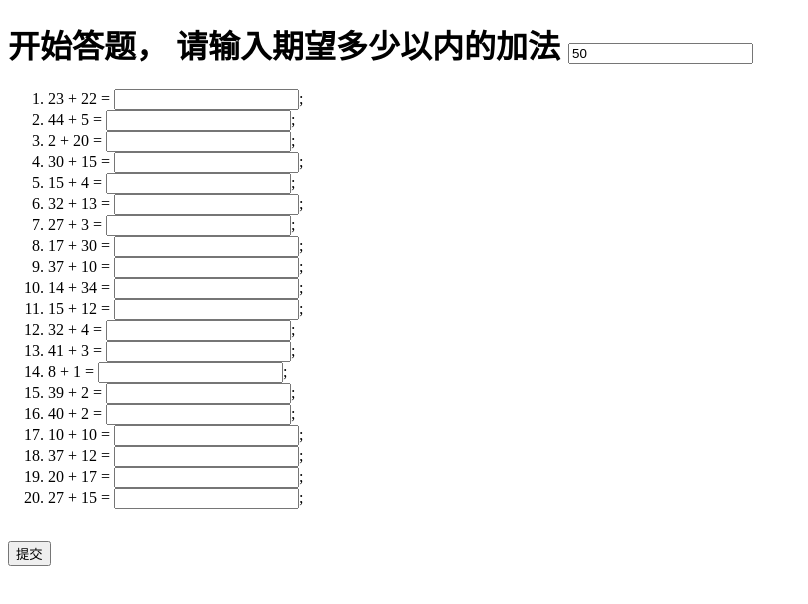
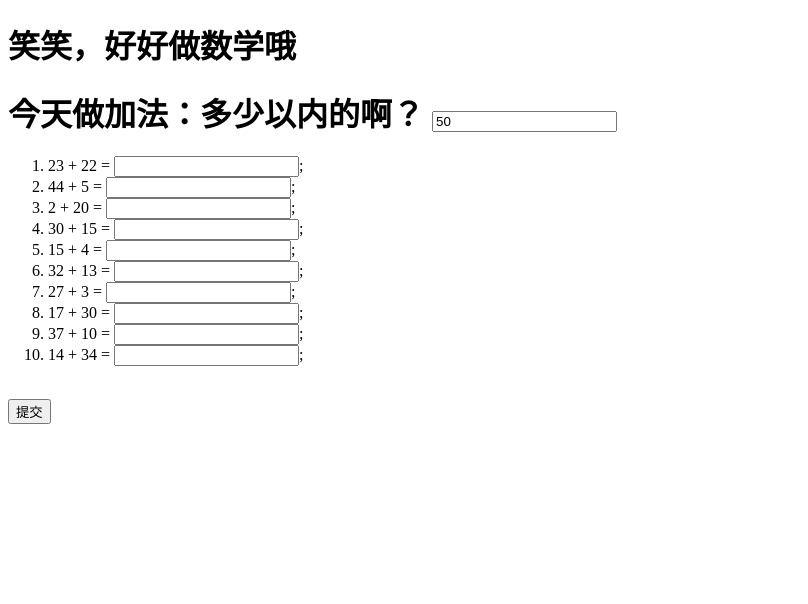
Before and after one commit to terencehe/jstest, a plain HTML site: page xiaoxiao_math/sum.html in a window 1280 px wide. Shown: the whole page, without its empty margins (0-808 px from the left). Drawn offline with nearby package versions, Linux system fonts and the light colour scheme.

Commit message:
修改加法

```diff
--- a/xiaoxiao_math/sum.html
+++ b/xiaoxiao_math/sum.html
@@ -11,11 +11,12 @@
   <!--<h1>site : {{site}}</h1>
   <h1>url : {{url}}</h1>
   <!-->
-  <h1>开始答题， {{alexa}}    <input type="text" v-model="inputNumber" @change="initQuestion"></h1>
+  <h1>笑笑，好好做数学哦 </h1>
+  <h1>{{alexa}}    <input type="text" v-model="inputNumber" @change="initQuestion"></h1>
 
 
   <ol>
-    <li v-for="index in 20" >
+    <li v-for="index in 10" >
       {{ data1[index-1] }} + {{ data2[index-1] }}  =  <input type="text" v-model="data3[index-1]" />; {{ data4[index-1] }}
     </li>
   </ol>
@@ -24,7 +25,7 @@
 </div>
 <script type="text/javascript">
   // 我们的数据对象
-  var data = { site: "菜鸟教程", url: "www.runoob.com", alexa: "请输入期望多少以内的加法", inputNumber:50, data1: [], data2: [], data3: [], data4: []}
+  var data = { site: "菜鸟教程", url: "www.runoob.com", alexa: " 今天做加法：多少以内的啊？", inputNumber:50, data1: [], data2: [], data3: [], data4: []}
   var vm = new Vue({
     el: '#vue_det',
 
@@ -38,7 +39,8 @@
         this.data1=[];
         this.data2=[];
         this.data3=[];
-        for(var i=0; i<20; i++){
+		this.data4=[];
+        for(var i=0; i<10; i++){
           this.data1.push(Math.floor(Math.random()* (this.inputNumber-1) + 1));
           this.data2.push(Math.floor(Math.random()* (this.inputNumber-this.data1[i]) + 1));
         }
@@ -46,10 +48,10 @@
       sumbitAnswer(){
         this.data4=[];
         var totalScore=0;
-        for(var i=0; i<20; i++){
+        for(var i=0; i<10; i++){
           if(this.data3[i]==this.data1[i]+this.data2[i]){
             this.data4.push('✅');
-            totalScore += 5;
+            totalScore += 10;
           }else {
             this.data4.push('×');
           }
```
